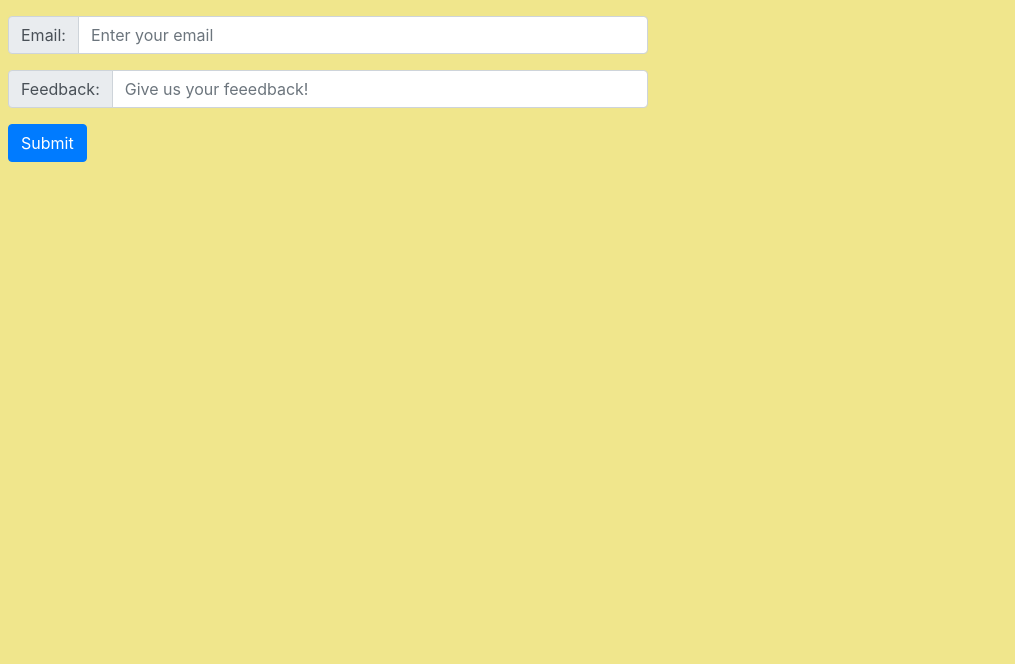
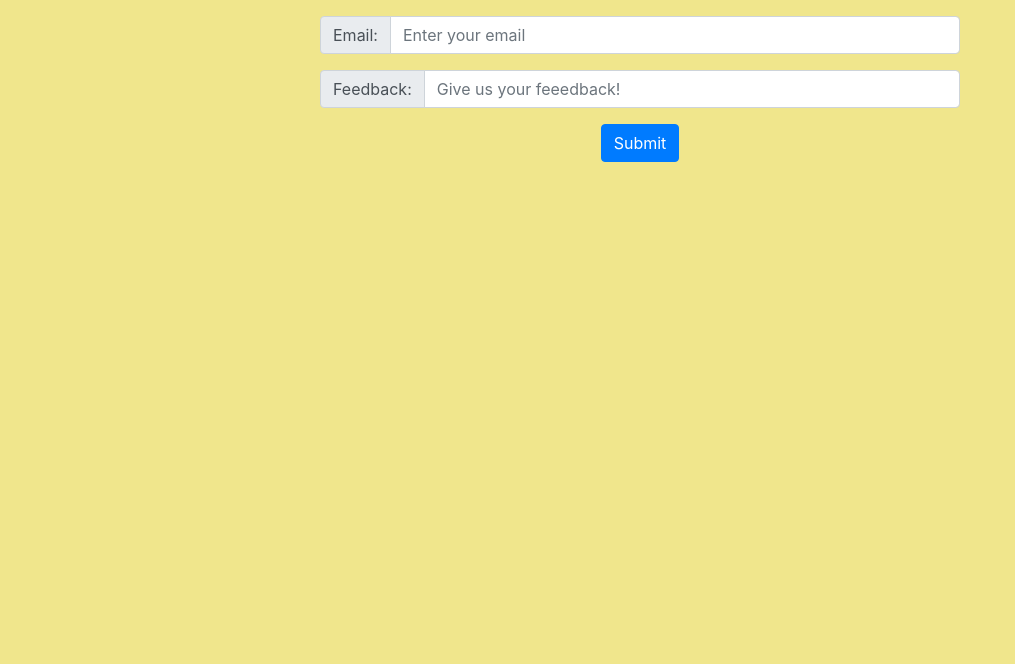
Before and after one commit to awansik/html, a plain HTML site: page python-website/python-feedback.html in a window 1280 px wide. Shown: the part 136-800 px from the top of the page, without its empty margins (0-1015 px from the left). Drawn offline with nearby package versions, Linux system fonts and the light colour scheme.

Commit message:
updated feedback page

```diff
--- a/python-website/python-feedback.html
+++ b/python-website/python-feedback.html
@@ -24,13 +24,13 @@
     <div style="text-align:center">
         <span style="color:rgb(90, 88, 88)"><h1>Feedback</h1></span>
     <br/>
-        <div class="input-group mb-3 ml-2" style="width:50%">
+        <div class="input-group mb-3 ml-2; mx-auto" style="width:50%">
             <div class="input-group-prepend">
                 <span class="input-group-text" id="basic-addon3">Email:</span>
             </div>
                 <input type="text" class="form-control" id="basic-url" aria-describedby="basic-addon3" placeholder="Enter your email">
             </div>
-            <div class="input-group mb-3 ml-2" style="width:50%;">
+            <div class="input-group mb-3 ml-2; mx-auto" style="width:50%;">
                 <div class="input-group-prepend">
                     <span class="input-group-text" id="basic-addon3">Feedback:</span>
                 </div>
@@ -38,6 +38,8 @@
                     placeholder="Give us your feeedback!">
         </div>
     </div>
-    <button type="submit" class="btn btn-primary mb-3 ml-2">Submit</button>
+    <div class="text-center">
+    <button type="submit" class="btn btn-primary">Submit</button>
+    </div>
 </body>
 </html>
```
